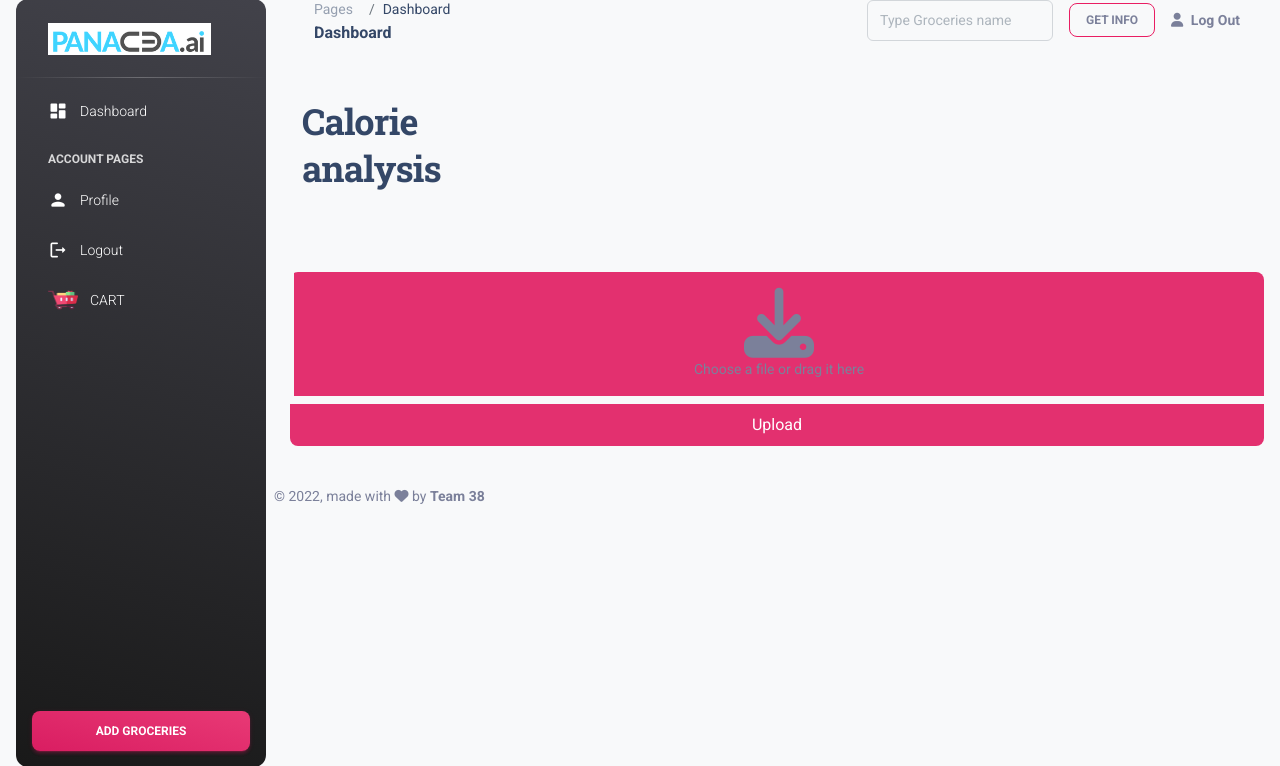
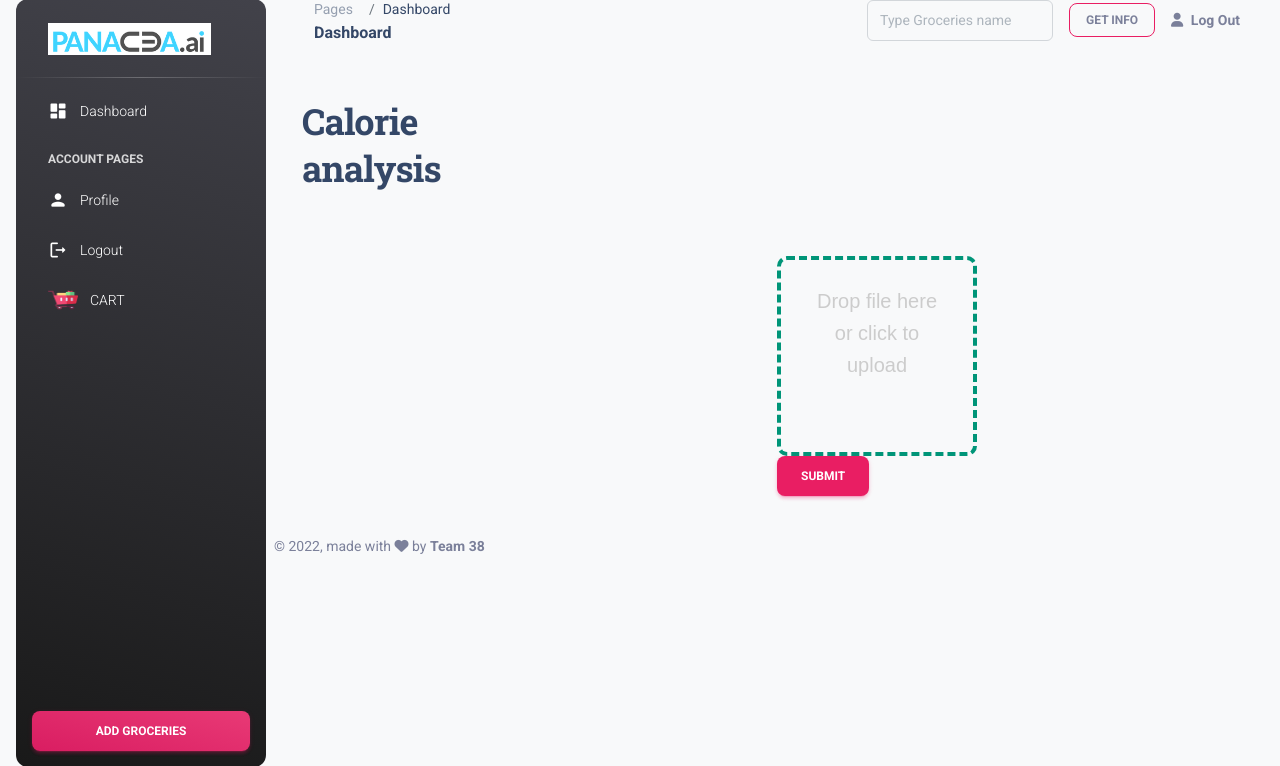
Before and after one commit to GVVS4004/Panacea, a Flask app: page /upload in a window 1280 px wide. Shown: the part 17-783 px from the top of the page. Run offline with Flask 2, Linux system fonts and the light colour scheme; some libraries are stand-ins or nearby versions.

Commit message:
Third version commit

```diff
--- a/practice/website/templates/dash_base.html
+++ b/practice/website/templates/dash_base.html
@@ -180,7 +180,7 @@ Dashboard
   </a>
 </li>
 <li class="nav-item">
-  <a class="nav-link text-white " href="/cart">
+  <a class="nav-link text-white" href="/cart">
 
       <div class="text-white text-center me-2 d-flex align-items-center justify-content-center">
         <image src='../static/images/trolley.png' style='height:20px;width:30px'>
--- a/practice/website/templates/uploadfile.html
+++ b/practice/website/templates/uploadfile.html
@@ -3,141 +3,142 @@
 {%endblock%}
 {% block content%}
 <style>
-    #dropFileForm {
-        margin: 16px;
+  .drop-zone {
+    max-width: 200px;
+    height: 200px;
+    padding: 25px;
+    align-items: center;
+    justify-content: center;
     text-align: center;
-        border-radius: 8px;
-        overflow: hidden;
-        transition: 0.5s;
+    font-family: "Quicksand", sans-serif;
+    font-weight: 500;
+    font-size: 20px;
+    cursor: pointer;
+    color: #cccccc;
+    border: 4px dashed #009578;
+    border-radius: 10px;
+
+
   }
 
-      #dropFileForm #fileLabel {
-        background-color: rgb(227,48,111);
-        display: block;
-        padding: 16px;
-        position: relative;
-        cursor: pointer;
+  .drop-zone--over {
+    border-style: solid;
   }
 
-      #dropFileForm #fileInput {
+  .drop-zone__input {
     display: none;
   }
 
-      #dropFileForm #fileLabel:after,
-      #dropFileForm #fileLabel:before {
+  .drop-zone__thumb {
+    width: 100%;
+    height: 100%;
+    border-radius: 10px;
+    overflow: hidden;
+    background-color: #cccccc;
+    background-size: cover;
+    position: relative;
+  }
+
+  .drop-zone__thumb::after {
+    content: attr(data-label);
     position: absolute;
-        content: "";
-        top: 0;
     bottom: 0;
     left: 0;
-        right: 0;
-        background-color: #fff ;
-        z-index: -2;
-        border-radius: 8px 8px 0 0;
+    width: 100%;
+    padding: 5px 0;
+    color: #ffffff;
+    background: rgba(0, 0, 0, 0.75);
+    font-size: 14px;
+    text-align: center;
+  }
+  #form{
+    margin-left:50%;
+  }
+</style>
+
+<form  action='/upload' method='POST' enctype='multipart/form-data' id='form'>
+
+  <div class="drop-zone">
+  <span class="drop-zone__prompt">Drop file here or click to upload</span>
+  <input type="file" name="file" class="drop-zone__input">
+  </div>
+
+
+  <button type="submit" class="btn btn-primary">Submit</button>
+
+</form>
+<script>
+  document.querySelectorAll(".drop-zone__input").forEach((inputElement) => {
+    const dropZoneElement = inputElement.closest(".drop-zone");
+
+    dropZoneElement.addEventListener("click", (e) => {
+      inputElement.click();
+    });
+
+    inputElement.addEventListener("change", (e) => {
+      if (inputElement.files.length) {
+        updateThumbnail(dropZoneElement, inputElement.files[0]);
+      }
+    });
+
+    dropZoneElement.addEventListener("dragover", (e) => {
+      e.preventDefault();
+      dropZoneElement.classList.add("drop-zone--over");
+    });
+
+    ["dragleave", "dragend"].forEach((type) => {
+      dropZoneElement.addEventListener(type, (e) => {
+        dropZoneElement.classList.remove("drop-zone--over");
+      });
+    });
+
+    dropZoneElement.addEventListener("drop", (e) => {
+      e.preventDefault();
+
+      if (e.dataTransfer.files.length) {
+        inputElement.files = e.dataTransfer.files;
+        updateThumbnail(dropZoneElement, e.dataTransfer.files[0]);
       }
 
-      #dropFileForm #fileLabel:before {
-        z-index: -1;
-        background: repeating-linear-gradient(
-          45deg,
-          transparent,
-          transparent 5%,
-          black 0%,
-          black 0%
-        );
-        opacity: 0;
-        transition: 0.5s;
+      dropZoneElement.classList.remove("drop-zone--over");
+    });
+  });
+
+  /**
+   * Updates the thumbnail on a drop zone element.
+   *
+   * @param {HTMLElement} dropZoneElement
+   * @param {File} file
+   */
+  function updateThumbnail(dropZoneElement, file) {
+    let thumbnailElement = dropZoneElement.querySelector(".drop-zone__thumb");
+
+    // First time - remove the prompt
+    if (dropZoneElement.querySelector(".drop-zone__prompt")) {
+      dropZoneElement.querySelector(".drop-zone__prompt").remove();
     }
 
-      #dropFileForm.fileHover #fileLabel:before {
-        opacity: 0.25;
+    // First time - there is no thumbnail element, so lets create it
+    if (!thumbnailElement) {
+      thumbnailElement = document.createElement("div");
+      thumbnailElement.classList.add("drop-zone__thumb");
+      dropZoneElement.appendChild(thumbnailElement);
     }
 
-      #dropFileForm .uploadButton {
-        border: 0;
-        outline: 0;
-        width: 100%;
-        padding: 8px;
-        background-color: rgb(227,48,111);
-        color: white;
-        cursor: pointer;
-      }
+    thumbnailElement.dataset.label = file.name;
 
-      #dropFileForm.fileHover {
-        box-shadow: 0 0 16px limeGreen;
-      }
-</style>
-<form id="dropFileForm" action="/upload" method="post" onsubmit="uploadFiles(event)">
-    <input type="file" name="file" id="fileInput" multiple onchange="addFiles(event)" accept='application/pdf,application/jpg,application/jpeg'>
-    <label for="fileInput" id="fileLabel" ondragover="overrideDefault(event);fileHover();" ondragenter="overrideDefault(event);fileHover();" ondragleave="overrideDefault(event);fileHoverEnd();" ondrop="overrideDefault(event);fileHoverEnd();
-          addFiles(event);">
-      <i class="fa fa-download fa-5x"></i>
-      <br>
-      <span id="fileLabelText">
-        Choose a file or drag it here
-      </span>
-      <br>
-      <span id="uploadStatus"></span>
-    </label>
+    // Show thumbnail for image files
+    if (file.type.startsWith("image/")) {
+      const reader = new FileReader();
 
-    <input type="submit" value="Upload" class="uploadButton">
-  </form>
-<script>
-    var dropFileForm = document.getElementById("dropFileForm");
-    var fileLabelText = document.getElementById("fileLabelText");
-    var uploadStatus = document.getElementById("uploadStatus");
-    var fileInput = document.getElementById("fileInput");
-    var droppedFiles;
-
-    function overrideDefault(event) {
-      event.preventDefault();
-      event.stopPropagation();
-    }
-
-    function fileHover() {
-      dropFileForm.classList.add("fileHover");
-    }
-
-    function fileHoverEnd() {
-      dropFileForm.classList.remove("fileHover");
-    }
-
-    function addFiles(event) {
-      droppedFiles = event.target.files || event.dataTransfer.files;
-      showFiles(droppedFiles);
-    }
-
-    function showFiles(files) {
-      if (files.length > 1) {
-        fileLabelText.innerText = files.length + " files selected";
+      reader.readAsDataURL(file);
+      reader.onload = () => {
+        thumbnailElement.style.backgroundImage = `url('${reader.result}')`;
+      };
     } else {
-        fileLabelText.innerText = files[0].name;
+      thumbnailElement.style.backgroundImage = null;
     }
   }
+</script>
 
-    function uploadFiles(event) {
-      event.preventDefault();
-      changeStatus("Uploading...");
-
-      var formData = new FormData();
-
-      for (var i = 0, file; (file = droppedFiles[i]); i++) {
-        formData.append(fileInput.name, file, file.name);
-      }
-
-      var xhr = new XMLHttpRequest();
-      xhr.onreadystatechange = function(data) {
-        //handle server response and change status of
-        //upload process via changeStatus(text)
-        console.log(xhr.response);
-      };
-      xhr.open(dropFileForm.method, dropFileForm.action, true);
-      xhr.send(formData);
-    }
-
-    function changeStatus(text) {
-      uploadStatus.innerText = text;
-    }
-
-</script>
 {% endblock%}
--- a/practice/website/views.py
+++ b/practice/website/views.py
@@ -2,90 +2,28 @@ import json
 from flask import Blueprint,jsonify
 from flask import render_template,url_for,request,redirect,session
 from flask_login import login_required,current_user
-from flask_wtf import FlaskForm
-from wtforms import FileField,SubmitField
-import pprint
+import boto3
+import sys,os
+import re
+import json
+from collections import defaultdict
+import requests,os,pprint
+import spoonacular as sp
+api = sp.API("b8cf3af47090431c8648f42c61944428")
 views =Blueprint('views',__name__)
 import json
 from . import db
 
-# # @views.route('/home')
-# # @login_required
-# def home():
-#     uid=current_user._id
-#     lis=list()
-#     len1=list()
-#     mnts=list()
-#     lis1=db.db.nutrition_info.find_one({'uid':uid})
 
-#     if(lis1==None):
-#         lis=['None']
-#         len1=['None']
-#     else:
-#         months=lis1['months']
-#         print(lis1)
-#         i=0
-#         j=0
-#         for month in months:
-#             templis=list()
-
-#             mnts.append(month)
-#             for value in months[month].values():
-#                 templis.append(value)
-#             lis.append(templis)
-
-#         for i in range(len(lis)):
-#             len1.append(i)
-#     print(lis)
-#     print(mnts)
-#     jan=[]
-#     if lis1!=None:
-#         for i in lis1['months']['January']:
-#             jan.append(lis1['months']['January'][str(i)])
-#         feb=[]
-#         for i in lis1['months']['February']:
-#             feb.append(lis1['months']['February'][str(i)])
-#         mar=[]
-#         for i in lis1['months']['March']:
-#             mar.append(lis1['months']['March'][str(i)])
-#         apr=[]
-#         for i in lis1['months']['April']:
-#             apr.append(lis1['months']['April'][str(i)])
-#         may=[]
-#         for i in lis1['months']['May']:
-#             may.append(lis1['months']['May'][str(i)])
-#         jun=[]
-#         for i in lis1['months']['June']:
-#             jun.append(lis1['months']['June'][str(i)])
-#         jul=[]
-#         for i in lis1['months']['July']:
-#             jul.append(lis1['months']['July'][str(i)])
-#         aug=[]
-#         for i in lis1['months']['August']:
-#             aug.append(lis1['months']['August'][str(i)])
-#         sep=[]
-#         for i in lis1['months']['September']:
-#             sep.append(lis1['months']['September'][str(i)])
-#         oct=[]
-#         for i in lis1['months']['October']:
-#             oct.append(lis1['months']['October'][str(i)])
-#         nov=[]
-#         for i in lis1['months']['November']:
-#             nov.append(lis1['months']['November'][str(i)])
-#         dec=[]
-#         for i in lis1['months']['December']:
-#             dec.append(lis1['months']['December'][str(i)])
-
-
-
-#     # print('jan:',jan)
-#     return render_template('odash.html',user=current_user,jan=jan,feb=feb,mar=mar,apr=apr,may=may,jun=jun,jul=jul,aug=aug,sep=sep,oct=oct,nov=nov,dec=dec)
+#HOME
 @views.route('/')
 def home():
     return render_template('home.html')
 @views.route('/items',methods=['POST','GET'])
 def items():
     return render_template("index.html")
+
+# USER DASH_BOARD
 @views.route('/pie')
 @login_required
 def pie():
@@ -95,27 +33,6 @@ def pie():
     mnts=list()
     years=list()
     lis1=db.db.nutrition_info.find_one({'uid':uid})
-
-    # if(lis1==None):
-        # lis=['None']
-        # len1=['None']
-
-    # else:
-    #     years=lis1['years']
-    #     for year in years:
-    #         months=lis1['years'][year]['months']
-    #         i=0
-    #         j=0
-    #         for month in months:
-    #             templis=list()
-    #             mnts.append(month)
-    #             for value in months[month].values():
-    #                 templis.append(value)
-    #             lis.append(templis)
-
-    #         for i in range(len(lis)):
-    #             len1.append(i)
-    # res=[0]*len(mnts)
     firstmonth=None
     firstyear=None
     if lis1!=None:
@@ -131,11 +48,12 @@ def pie():
                 firstmonth=month
         print(lis)
     bl=False
-
-
     if len(lis)!=0:
         bl=True
     return render_template('dashboard.html',user=current_user,res=lis,bl=bl,firstmonth=firstmonth,firstyear=firstyear)
+
+
+
 @views.route("/base")
 def base():
     return render_template('dash_base.html')
@@ -195,13 +113,13 @@ def base():
 #                 temp['food_id']=None
 #             items.append(temp)
 #     return render_template('item.html',items=items,name=name)
+
+#---------------------------------------------------------------FOOD INFO ROUTE------------------------------------------------------
+#MAKE CHANGES HERE
+
 @views.route('/<name>/info')
 def info(name):
-    import requests,os,pprint
-    import spoonacular as sp
-
-    url = 'https://api.spoonacular.com/food/products/search?apiKey=&query={name}'
-    api = sp.API("")
+    # url = 'https://api.spoonacular.com/food/products/search?apiKey=b8cf3af47090431c8648f42c61944428&query={name}'
     response = api.parse_ingredients(str(name))
     data = response.json()
     quant=data[0]['amount']
@@ -209,7 +127,7 @@ def info(name):
     nutrition=data[0]['nutrition']['nutrients']
     name1=data[0]['name']
     spoonacular_api_url=requests.get(url)
-    convert_url='https://api.spoonacular.com/recipes/convert?apiKey=&ingredientName=uraddal&sourceAmount='+str(quant)+'&sourceUnit='+srcunit+'&targetUnit=grams'
+    convert_url='https://api.spoonacular.com/recipes/convert?apiKey=b8cf3af47090431c8648f42c61944428&ingredientName=uraddal&sourceAmount='+str(quant)+'&sourceUnit='+srcunit+'&targetUnit=grams'
     spoonacular_api_convert_url=requests.get(convert_url)
     amt=spoonacular_api_convert_url.json()
     amount=amt['targetAmount']
@@ -219,7 +137,9 @@ def info(name):
     print(name1)
     print(amount)
     pprint.pprint(nutrition)
-    return render_template('cart.html')
+    return render_template('')
+
+#----------------------------------------------------ADDING ITEMS TO THE USERS CART--------------------------------------------------------
 @views.route("/addcart/<food_id>",methods=['POST'])
 def addcart(food_id):
     food_name=request.form.get('foodname'+str(food_id))
@@ -228,8 +148,6 @@ def addcart(food_id):
         food_name=request.form.get('foodname'+str(food_id))
         food_info={request.form.get('foodinfo'+str(food_id))}
         print('foodname'+str(food_id))
-        # print(food_name)
-        # print(food_info)
         print(((food_info)))
         url='/item/'+str(food_name)
         # print(url)
@@ -237,7 +155,7 @@ def addcart(food_id):
         if db.db.carts.find_one({'uid':uid}):
             # print(db.db.carts.find_one({'uid':uid}))
             import spoonacular as sp
-            api = sp.API("")
+            api = sp.API("b8cf3af47090431c8648f42c61944428")
             temp_response=api.parse_ingredients(food_name)
             data = temp_response.json()
             src='https://spoonacular.com/cdn/ingredients_100x100/'+str(data[0]['image'])
@@ -254,7 +172,7 @@ def addcart(food_id):
             # db.db.carts.insert_one({'uid':uid,'food_items':{'food_id':food_id,'food_name':food_name,'quant':food_wt}})
         else:
             import spoonacular as sp
-            api = sp.API("")
+            api = sp.API("b8cf3af47090431c8648f42c61944428")
             temp_response=api.parse_ingredients(food_name)
             data = temp_response.json()
             src='https://spoonacular.com/cdn/ingredients_100x100/'+str(data[0]['image'])
@@ -334,14 +252,12 @@ def addcart(food_id):
 
 #     return render_template('cart.html',items=items)
 
+#------------------------------------------------------SEARCHING A PARTICULAR ITEM AND IT'S NUTRITIONAL VALUES-------------------------------------
 
 @views.route('/item/<name>')
 def item(name):
-    import requests,os,pprint
-    import spoonacular as sp
-    api = sp.API("")
-    autocomplete_url='https://api.spoonacular.com/food/ingredients/autocomplete?apiKey=&query={name}'
-    autocomplete_results=requests.get(autocomplete_url)
+    # autocomplete_url='https://api.spoonacular.com/food/ingredients/autocomplete?apiKey=b8cf3af47090431c8648f42c61944428&query={name}'
+    # autocomplete_results=requests.get(autocomplete_url)
     autocomplete_result=api.autocomplete_ingredient_search(name,number=5)
     autocomplete_results=autocomplete_result.json()
     pprint.pprint(autocomplete_results)
@@ -360,7 +276,6 @@ def item(name):
             # temp['food_id']=autocomplete_results['id']
             temp_response=api.parse_ingredients(autocomplete_name)
             data = temp_response.json()
-            # pprint.pprint(data)
             quant=data[0]['amount']
             srcunit=data[0]['unit']
             temp['food_id']=data[0]['id']
@@ -388,38 +303,59 @@ def item(name):
         return render_template('item.html',error=True)
     return render_template('item.html',items=autocomplete_items,error=False)
 
+#---------------------------------------DISPLAYING THE ITEMS IN USER'S CART-----------------------------------------
+
 @views.route('/cart',methods=['POST','GET'])
-def cart():
+def cart(upload=False):
     uid=current_user._id
-    cur_user_items=db.db.carts.find_one({'uid':uid})['food_items']
-    # print(cur_user_items)
+    empty=False
     items=[]
-    for j in cur_user_items:
-        temp={}
-        cur_food_id=j
-        cur_food_name=cur_user_items[str(j)]['food_name']
-        cur_food_wt=cur_user_items[str(j)]['quant']
-        cur_food_src=cur_user_items[str(j)]['src']
-        cnvrt_amt=cur_user_items[str(j)]['convert_amt']
-        nutrients=(cur_user_items[str(j)]['nutrition']['nutrients'])
-        print(j)
-        for nutrient in nutrients:
-            if nutrient['name']=='Fat':
-                temp['fats']=round(((nutrient['amount'])*float(cur_food_wt))/float(cnvrt_amt),3)
-            elif nutrient['name']=='Protein':
-                temp['pro']=round(((nutrient['amount'])*float(cur_food_wt))/float(cnvrt_amt),3)
-            elif nutrient['name']=='Carbohydrates':
-                temp['carbs']=round(((nutrient['amount'])*float(cur_food_wt))/float(cnvrt_amt),3)
-            elif nutrient['name']=='Calories':
-                temp['cal']=round(((nutrient['amount'])*float(cur_food_wt))/float(cnvrt_amt),3)
-            elif nutrient['name']=='Sugar':
-                temp['sug']=round(((nutrient['amount'])*float(cur_food_wt))/float(cnvrt_amt),3)
-        temp['food_id']=cur_food_id
-        temp['food_name']=cur_food_name
-        temp['food_wt']=cur_food_wt
-        temp['src']=cur_food_src
-        items.append(temp)
-    return render_template('cart.html',items=items)
+
+
+    if db.db.carts.find_one({'uid':uid}):
+        cur_user_items=db.db.carts.find_one({'uid':uid})['food_items']
+        # print(cur_user_items)
+
+        for j in cur_user_items:
+            temp={}
+            cur_food_id=j
+            cur_food_name=cur_user_items[str(j)]['food_name']
+            cur_food_wt=cur_user_items[str(j)]['quant']
+            cur_food_src=cur_user_items[str(j)]['src']
+            cnvrt_amt=cur_user_items[str(j)]['convert_amt']
+            nutrients=(cur_user_items[str(j)]['nutrition']['nutrients'])
+            print(j)
+            for nutrient in nutrients:
+                if nutrient['name']=='Fat':
+                    temp['fats']=round(((nutrient['amount'])*float(cur_food_wt))/float(cnvrt_amt),3)
+                elif nutrient['name']=='Protein':
+                    temp['pro']=round(((nutrient['amount'])*float(cur_food_wt))/float(cnvrt_amt),3)
+                elif nutrient['name']=='Carbohydrates':
+                    temp['carbs']=round(((nutrient['amount'])*float(cur_food_wt))/float(cnvrt_amt),3)
+                elif nutrient['name']=='Calories':
+                    temp['cal']=round(((nutrient['amount'])*float(cur_food_wt))/float(cnvrt_amt),3)
+                elif nutrient['name']=='Sugar':
+                    temp['sug']=round(((nutrient['amount'])*float(cur_food_wt))/float(cnvrt_amt),3)
+            temp['food_id']=cur_food_id
+            temp['food_name']=cur_food_name
+            temp['food_wt']=cur_food_wt
+            temp['src']=cur_food_src
+            items.append(temp)
+            print(len(items))
+            if len(items)==0:
+                empty=True
+    if len(items)==0:
+        empty=True
+    msg=False
+
+    upload=request.args.get(upload)
+    if upload==True:
+        msg=True
+    print(upload)
+    return render_template('cart.html',items=items,empty=empty,msg=msg)
+
+#------------------------------------------------DELETING THE ITEM'S IN THE CART------------------------------------------------
+
 @views.route('/delete/<food_id>',methods=['POST'])
 def item_delete(food_id):
 
@@ -482,43 +418,26 @@ def analysis():
                 years[cur_year]=tempdict
                 db.db.nutrition_info.update_one({'uid':uid},{"$set":{'years':years}})
         else:
-            # cur_month=cur_month_nutri_info
             db.db.nutrition_info.insert_one({'uid':uid,"years":{cur_year:{(cur_month):cur_month_nutri_info}}})
+        db.db.carts.find_one_and_delete({'uid':uid})
     return redirect(url_for('views.pie'))
 
+#------------------------------------------CREATING A AWS TEXTRACT CLASS-----------------------------------------------------
 
-class UploadFileForm(FlaskForm):
-    file=FileField('File')
-    submit=SubmitField('Upload')
-
-@views.route('/upload',methods=['POST','GET'])
-def uploadedfile():
-    if request.method=='POST':
-        import boto3
-        import sys,os
-        import re
-        import json
-        from collections import defaultdict
-
-
+class texTract:
         def get_kv_map(file_name):
             with open(os.path.join(os.path.dirname(__file__),'static/image_uploads/'+file_name), 'rb') as file:
                 img_test = file.read()
                 bytes_test = bytearray(img_test)
                 print('Image loaded', file_name)
 
-            # process using image bytes
             client = boto3.client('textract', region_name="", aws_access_key_id='',aws_secret_access_key= '')
             response = client.analyze_document(Document={'Bytes': bytes_test,
             'S3Object':{
                 'Bucket':"penaceatextract",
-                # 'Name':key_name,
             }}, FeatureTypes=['FORMS'])
 
-            # Get the text blocks
             blocks = response['Blocks']
-
-            # get key and value maps
             key_map = {}
             value_map = {}
             block_map = {}
@@ -537,9 +456,9 @@ def uploadedfile():
         def get_kv_relationship(key_map, value_map, block_map):
             kvs = defaultdict(list)
             for block_id, key_block in key_map.items():
-                value_block = find_value_block(key_block, value_map)
-                key = get_text(key_block, block_map)
-                val = get_text(value_block, block_map)
+                value_block = texTract.find_value_block(key_block, value_map)
+                key = texTract.get_text(key_block, block_map)
+                val = texTract.get_text(value_block, block_map)
                 kvs[key].append(val)
             return kvs
 
@@ -580,21 +499,18 @@ def uploadedfile():
 
 
         def main(file_name):
-            key_map, value_map, block_map = get_kv_map(file_name)
+            key_map, value_map, block_map = texTract.get_kv_map(file_name)
 
             # Get Key Value relationship
-            kvs = get_kv_relationship(key_map, value_map, block_map)
+            kvs = texTract.get_kv_relationship(key_map, value_map, block_map)
             print("\n\n== FOUND KEY : VALUE pairs ===\n")
-            print_kvs(kvs)
+            texTract.print_kvs(kvs)
 
 
             # Start searching a key value
             # while input('\n Do you want to search a value for a key? (enter "n" for exit) ') != 'n':
             #     search_key = input('\n Enter a search key:')
             #     print('The value is:', search_value(kvs, search_key))
-            import requests,os,pprint
-            import spoonacular as sp
-            api = sp.API("")
             uid=current_user._id
             for key,value in kvs.items():
                 if db.db.carts.find_one({'uid':uid}):
@@ -630,10 +546,21 @@ def uploadedfile():
                         db.db.carts.insert_one({'uid':uid,'food_items':{str(food_id):{'_id':str(food_id),'food_name':key,'quant':int(value[0]),'convert_amt':cnvrt_amt,'src':src,'nutrition':nutrition}}})
                     except:
                         pass
+            print('main end')
+
+#----------------------------------------------------------UPLOADING THE ITEMS FROM A DOCUMENT---------------------------------------------
+
+@views.route('/upload',methods=['POST','GET'])
+def upload():
+    if request.method=='POST':
+
 
         file_name=request.files.get('file')
         file_name.save(os.path.join(os.path.dirname(__file__),'static/image_uploads/'+file_name.filename))
-        print(file_name)
-        main(file_name.filename)
-        return redirect(url_for('views.cart'))
-    return render_template('uploadfile.html')
+        try :
+            texTract.main(file_name.filename)
+            return redirect(url_for('views.cart',upload=True))
+        except:
+            return render_template('uploadfile.html',err=True)
+
+    return render_template('uploadfile.html',err=False)
```
Also changed, not shown: practice/website/templates/cart.html (+11 -4 lines). Lines whose indentation alone changed are shown as unchanged.
